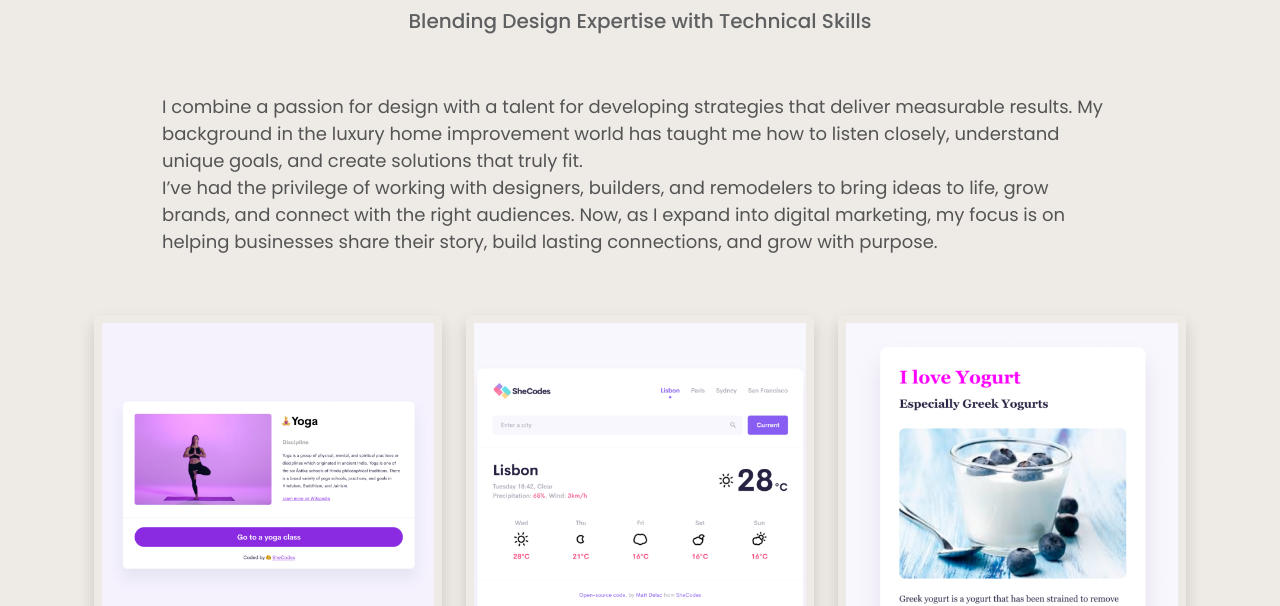
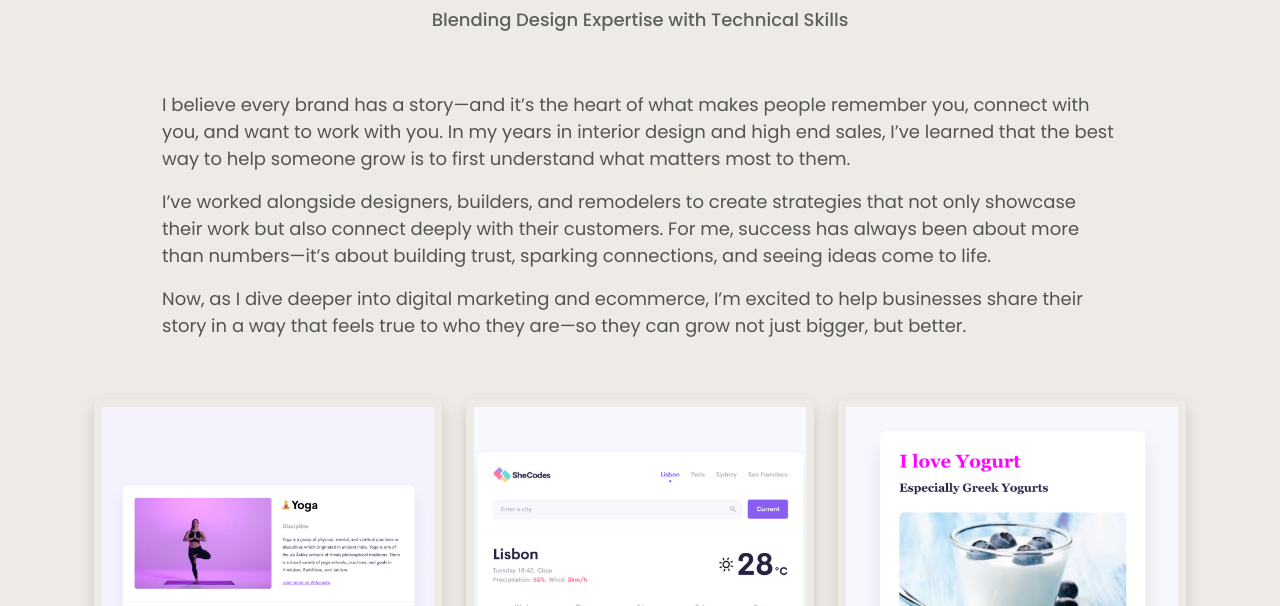
Before and after one commit to GwenCodes/portfolio-shecode-gwen, a plain HTML site: page about.html in a window 1280 px wide. Shown: the part 194-800 px from the top of the page. Drawn offline with nearby package versions, Linux system fonts and the light colour scheme.

Commit message:
Revised about-paragraph content

```diff
--- a/about.html
+++ b/about.html
@@ -55,19 +55,28 @@
       <h3 class="text-center">
         Blending Design Expertise with Technical Skills
       </h3>
-      <div class="about-paragraph">
-        <p>
-          I combine a passion for design with a talent for developing strategies
-          that deliver measurable results. My background in the luxury home
-          improvement world has taught me how to listen closely, understand
-          unique goals, and create solutions that truly fit.
-          <br />
-          I’ve had the privilege of working with designers, builders, and
-          remodelers to bring ideas to life, grow brands, and connect with the
-          right audiences. Now, as I expand into digital marketing, my focus is
-          on helping businesses share their story, build lasting connections,
-          and grow with purpose.
-        </p>
+      <div class="">
+        <div class="about-paragraph">
+          <p>
+            I believe every brand has a story—and it’s the heart of what makes
+            people remember you, connect with you, and want to work with you. In
+            my years in interior design and high end sales, I’ve learned that
+            the best way to help someone grow is to first understand what
+            matters most to them.
+          </p>
+          <p>
+            I’ve worked alongside designers, builders, and remodelers to create
+            strategies that not only showcase their work but also connect deeply
+            with their customers. For me, success has always been about more
+            than numbers—it’s about building trust, sparking connections, and
+            seeing ideas come to life.
+          </p>
+          <p>
+            Now, as I dive deeper into digital marketing and ecommerce, I’m
+            excited to help businesses share their story in a way that feels
+            true to who they are—so they can grow not just bigger, but better.
+          </p>
+        </div>
       </div>
       <div class="container" id="about-thumbnails">
         <div class="row">
@@ -93,10 +102,8 @@
       </div>
       <div class="text-center contact-email">
         <div>
-          <h3>📮 Contact me</h3>
-        </div>
-        <br />
-        <div>
+          <h3 class="mt-5">📮 Contact me</h3>
+          <br />
           <h3 class="text-center">
             <a href="mailto:essexdesigns43.0@gmail.com text"
               >essexdesigns43.0@gmail.com</a
--- a/portfolio.css
+++ b/portfolio.css
@@ -18,17 +18,15 @@ h1 {
 }
 h2 {
   font-family: var(--body-font);
-  font-size: 18px;
+  font-size: 20px;
   margin-top: 15px;
 }
 h3 {
   font-family: var(--body-font);
-  font-size: 20px;
+  font-size: 18px;
   opacity: 0.7;
 }
-br {
-  margin-bottom: 30px;
-}
+
 .project-description {
   font-family: var(--body-font);
   font-size: 18px;
```
